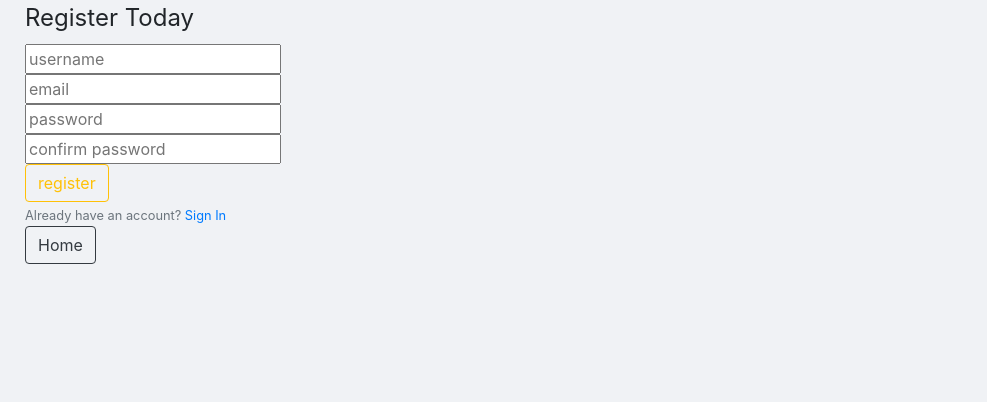
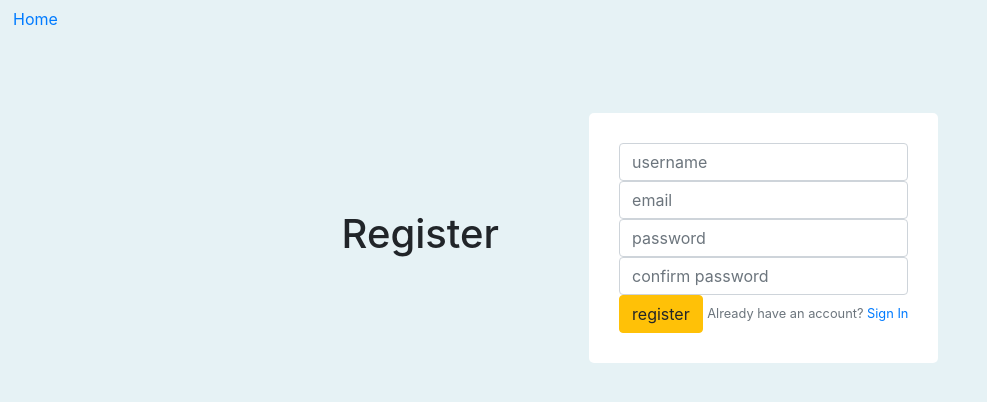
Before and after one commit to abhinavmeda/treasure-chest, a Flask app: page /register in a window 1280 px wide. Shown: the top 402 px of the page, without its empty margins (0-987 px from the left). Run offline with Flask 2, Linux system fonts and the light colour scheme.

Commit message:
finished styles for login and register pages

```diff
--- a/static/css/base.css
+++ b/static/css/base.css
@@ -1,3 +1,6 @@
 body{
-    background-color: rgb(240, 242, 245);
+    background-color: rgb(230, 242, 245);
 }
+.home{
+    margin: 0;
+}
--- a/static/css/home.css
+++ b/static/css/home.css
@@ -1,4 +1,4 @@
 .info{
-    margin-top:50px;
+    margin-top: 75px;
     text-align: center;
 }
--- a/static/css/register.css
+++ b/static/css/register.css
@@ -1,4 +1,13 @@
-body{
+.container{
+    display: flex;
+    column-gap: 90px;
+    align-items: center;
+    justify-content: center;
+    margin-top: 75px;
 
-    margin-left:25px;
 }
+#form{
+    background-color:white;
+    padding: 30px;
+    border-radius: 5px;
+}
--- a/templates/base.html
+++ b/templates/base.html
@@ -2,12 +2,17 @@
 <html lang="en">
 <head>
     <meta charset="UTF-8">
+    <meta name="viewport" content="width=device-width, initial-scale=1, shrink-to-fit=no">
     <link rel="stylesheet" href="https://cdn.jsdelivr.net/npm/bootstrap@4.1.3/dist/css/bootstrap.min.css" integrity="sha384-MCw98/SFnGE8fJT3GXwEOngsV7Zt27NXFoaoApmYm81iuXoPkFOJwJ8ERdknLPMO" crossorigin="anonymous">
+<!--    <link href="https://cdn.jsdelivr.net/npm/boosted@5.2.0-beta1/dist/css/boosted.min.css" rel="stylesheet" integrity="sha384-Cd3Hj1k1tH/gVOqE01/s9+htkC3xmv5nX5BiKJoYnxqtMDG9XvNGpckwDWY9j8XH" crossorigin="anonymous">-->
     <link rel="stylesheet" href="{% block style %}{% endblock %}">
     <link rel="stylesheet" href="static/css/base.css">
     <title>Treasure Chest - {% block title %} {% endblock %}</title>
 </head>
 <body>
+    <a href="{{ url_for('homepage') }}" style="visibility:{{ visibility }}">
+    <button class="btn btn-link">Home</button>
+    </a>
     {% with messages=get_flashed_messages(with_categories=True) %}
     {% if messages %}
         {% for category, message in messages %}
--- a/templates/homepage.html
+++ b/templates/homepage.html
@@ -13,8 +13,8 @@
     <fieldset>
         <legend>Login or register for an account to get started</legend>
         <div>
-            {{ form.login(class="btn btn-outline-info") }}
-            {{ form.register(class="btn btn-outline-warning") }}
+            {{ form.login(class="btn btn-danger") }}
+            {{ form.register(class="btn btn-warning") }}
 
         </div>
     </fieldset>
--- a/templates/register.html
+++ b/templates/register.html
@@ -1,38 +1,70 @@
 {% extends "base.html" %}
 {% block title %}Register{% endblock %}
 {% block style %}static/css/register.css{% endblock %}
-
 {% block content %}
-<div>
+<div class="container">
+    <h1>
+    Register
+    </h1>
+ <div id="form">
 <form method="post" action="">
     {{ form.hidden_tag() }}
-            <fieldset>
-                <legend>Register Today</legend>
         <div>
-                    {{ form.username }}
+            {% if form.username.errors %}
+                {{ form.username(class="form-control is-invalid") }}
+                    <div class="invalid-feedback">
+                        {% for error in form.username.errors %}
+                            <span> {{ error }} </span>
+                        {% endfor %}
+                    </div>
+            {% else %}
+                {{ form.username(class="form-control") }}
+            {% endif %}
         </div>
         <div>
-                    {{ form.email }}
+            {% if form.email.errors %}
+                {{ form.email(class="form-control is-invalid") }}
+                    <div class="invalid-feedback">
+                        {% for error in form.email.errors %}
+                            <span> {{ error }} </span>
+                        {% endfor %}
+                    </div>
+            {% else %}
+                {{ form.email(class="form-control") }}
+            {% endif %}
         </div>
         <div>
-                    {{ form.password }}
+            {% if form.password.errors %}
+                {{ form.password(class="form-control is-invalid") }}
+                    <div class="invalid-feedback">
+                        {% for error in form.password.errors %}
+                            <span> {{ error }} </span>
+                        {% endfor %}
+                    </div>
+            {% else %}
+                {{ form.password(class="form-control") }}
+            {% endif %}
         </div>
         <div>
-                    {{ form.confirm_password }}
+            {% if form.confirm_password.errors %}
+                {{ form.confirm_password(class="form-control is-invalid") }}
+                <div class="invalid-feedback">
+                    {% for error in form.confirm_password.errors %}
+                        <span> {{ error }} </span>
+                    {% endfor %}
                 </div>
-            </fieldset>
-            <div>
-                {{ form.submit(class="btn btn-outline-warning") }}
+            {% else %}
+                {{ form.confirm_password(class="form-control") }}
+            {% endif %}
+        </div>
+        <div id="button">
+            {{ form.submit(class="btn btn-warning") }}
+            <small  class="text-muted">
+            Already have an account? <a href="{{ url_for('login') }}">Sign In</a>
+            </small>
         </div>
 </form>
 </div>
-    <div>
-        <small class="text-muted">
-            Already have an account? <a href="{{ url_for('login') }}">Sign In</a>
-        </small>
 </div>
 
-<a href="{{ url_for('homepage') }}">
-    <button class="btn btn-outline-dark">Home</button>
-</a>
 {% endblock %}
```
Also changed, not shown: static/css/login.css (+2 -17 lines), templates/login.html (+4 -7 lines). Lines whose indentation alone changed are shown as unchanged.
